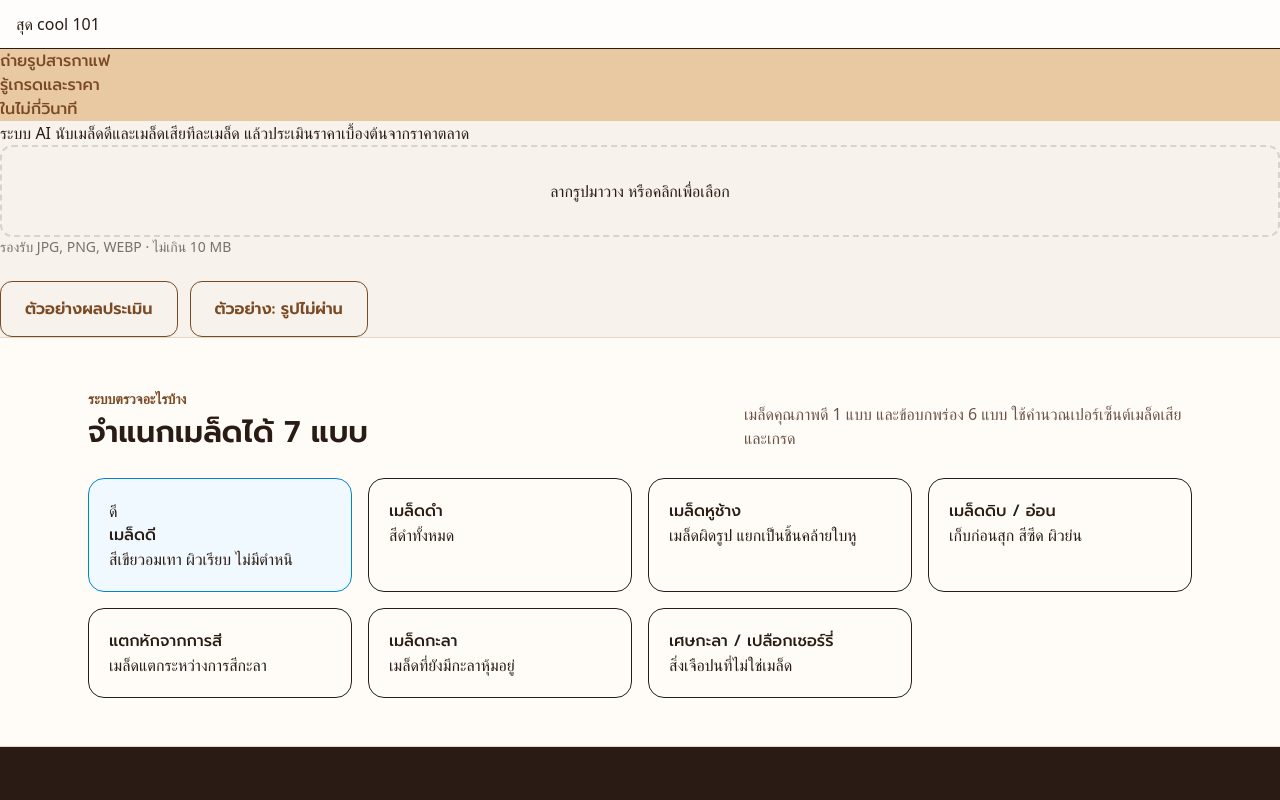
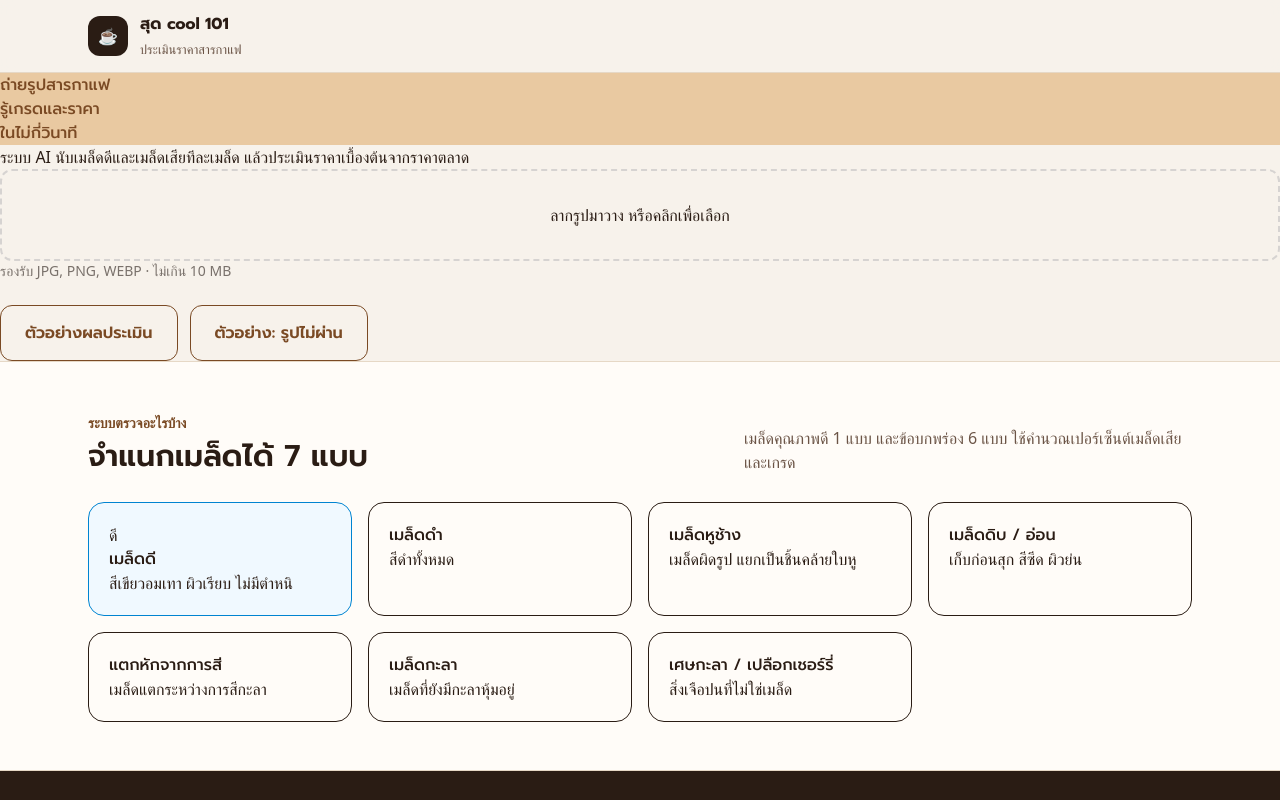
Before and after one commit to Napawan2005/ywc-coffee-2026, a React (Vite) app: page / in a window 1280 px wide. Shown: the top 800 px of the page. Built offline with nearby package versions, Linux system fonts and the light colour scheme; a web font is replaced by a local one.

Commit message:
[fontend] feat: pass navigation handler to Header component for improved routing

```diff
--- a/src/App.jsx
+++ b/src/App.jsx
@@ -26,7 +26,7 @@ function App() {
 
   return (
     <>
-      <Header />
+      <Header onNavigate={setView} />
       {view === "home" && (
         <HomePage
           onNavigate={setView}
--- a/src/components/Header.jsx
+++ b/src/components/Header.jsx
@@ -1,7 +1,16 @@
-export default function Header() {
+export default function Header({ onNavigate }) {
   return (
-    <header className="sticky top-0 z-50 bg-white/80 backdrop-blur border-b px-4 py-3">
-      สุด cool 101
+    <header className="sticky top-0 z-50 bg-bg/90 backdrop-blur border-b border-line">
+      <div className="max-w-6xl mx-auto px-6 py-3 flex items-center justify-between">
+        <button onClick={() => onNavigate("home")} className="flex items-center gap-3 text-left">
+          <span className="grid h-10 w-10 place-items-center rounded-xl bg-dark text-latte">☕</span>
+          <span>
+            <b className="block font-head">สุด cool 101</b>
+            <small className="text-muted">ประเมินราคาสารกาแฟ</small>
+          </span>
+        </button>
+        {/* ขั้น 3: เมนูจะมาอยู่ตรงนี้ */}
+      </div>
     </header>
   )
 }
```
